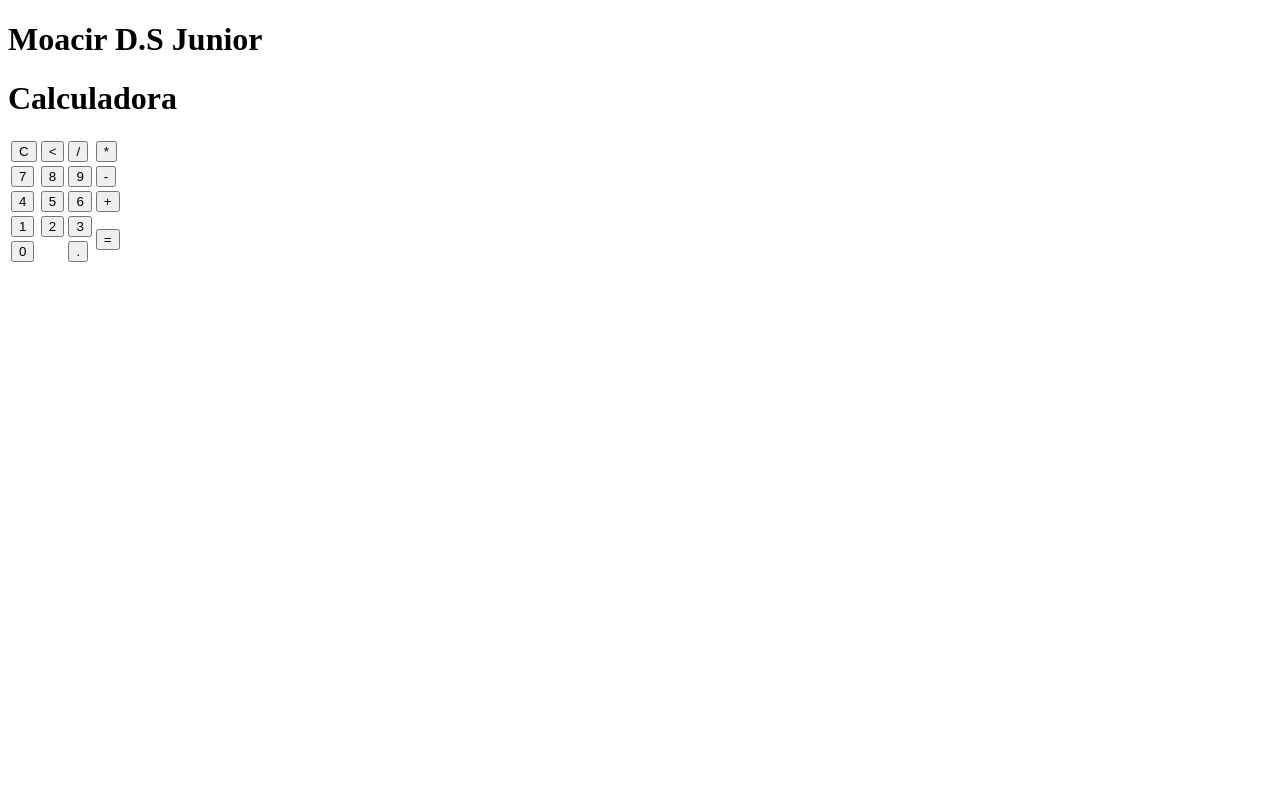
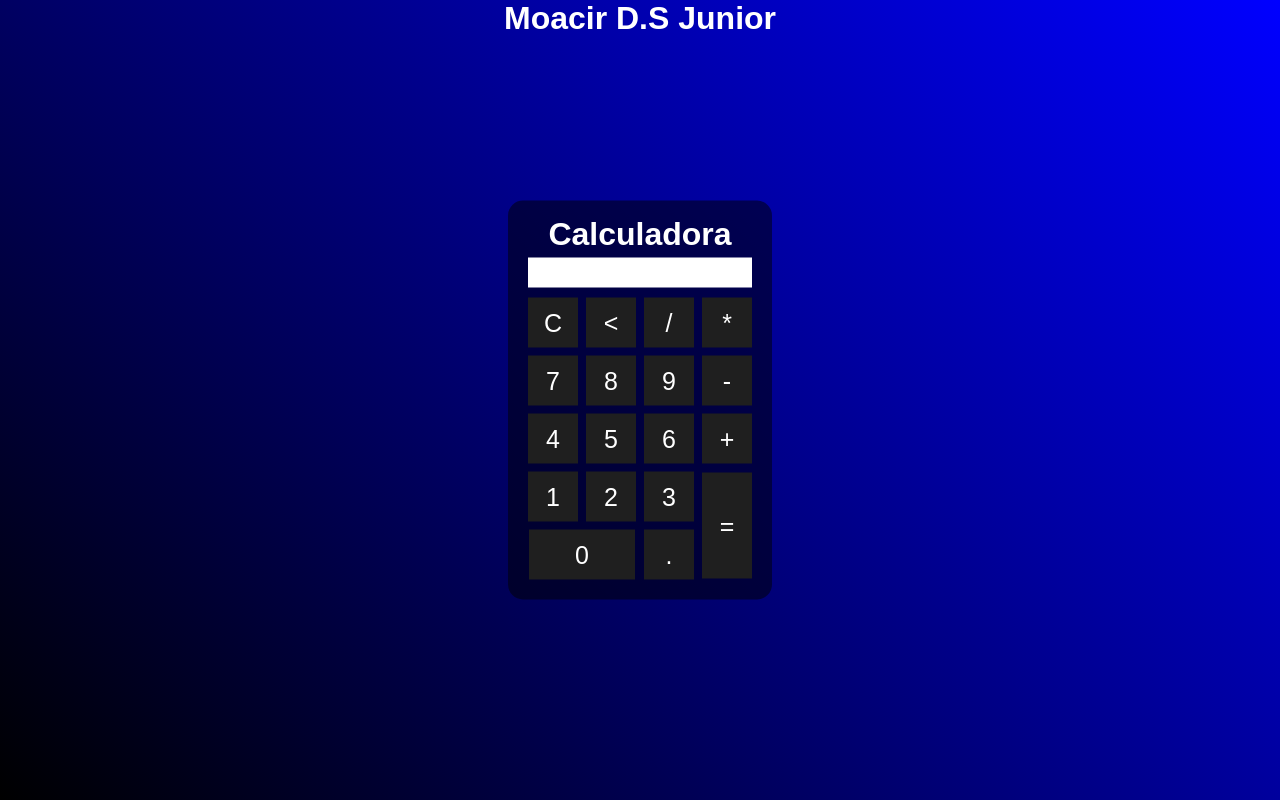
Before and after one commit to mdsjr/Desafio-Final-Cria-o-de-uma-Calculadora, a plain HTML site: page index.html in a window 1280 px wide. Drawn offline with Linux system fonts and the light colour scheme.

Commit message:
:boom: fix: reestruturação do arquivo style.css

```diff
--- a/index.html
+++ b/index.html
@@ -4,6 +4,7 @@
     <meta charset="UTF-8">
     <meta name="viewport" content="width=device-width, initial-scale=1.0">
     <title>Calculadora</title>
+    <link rel="stylesheet" href="style.css">
 </head>
 <body>
     <div class="fundo">
@@ -12,34 +13,36 @@
             <h1>Calculadora</h1>
             <p id="resultado"></p>
             <table>
+
                 <tr>
-                    <td><button>C</button></td>
-                    <td><button><</button></td>
-                    <td><button>/</button></td>
-                    <td><button>*</button></td>
+                    <td><button class="botao">C</button></td>
+                    <td><button class="botao"><</button></td>
+                    <td><button class="botao">/</button></td>
+                    <td><button class="botao">*</button></td>
                 </tr>
                 <tr>
-                    <td><button>7</button></td>
-                    <td><button>8</button></td>
-                    <td><button>9</button></td>
-                    <td><button>-</button></td>
+                    <td><button class="botao">7</button></td>
+                    <td><button class="botao">8</button></td>
+                    <td><button class="botao">9</button></td>
+                    <td><button class="botao">-</button></td>
                 </tr>
                 <tr>
-                    <td><button>4</button></td>
-                    <td><button>5</button></td>
-                    <td><button>6</button></td>
-                    <td><button>+</button></td>
+                    <td><button class="botao">4</button></td>
+                    <td><button class="botao">5</button></td>
+                    <td><button class="botao">6</button></td>
+                    <td><button class="botao">+</button></td>
                 </tr>
                 <tr>
-                    <td><button>1</button></td>
-                    <td><button>2</button></td>
-                    <td><button>3</button></td>
-                    <td rowspan="2"><button>=</button></td>
+                    <td><button class="botao">1</button></td>
+                    <td><button class="botao">2</button></td>
+                    <td><button class="botao">3</button></td>
+                    <td rowspan="2"><button class="botao" style="height: 106px">=</button></td>
                 </tr>
                 <tr>
-                    <td colspan="2"><button>0</button></td>
-                    <td><button>.</button></td>
+                    <td colspan="2"><button class="botao" style="width: 106px;">0</button></td>
+                    <td><button class="botao">.</button></td>
                 </tr>
+
 
             </table>
         </div>
--- a/style.css
+++ b/style.css
@@ -1,32 +1,49 @@
+*{
+    margin: 0;
+    padding: 0;
+    box-sizing: border-box;
+}
+.fundo{
+    background-image: linear-gradient(45deg, black, #0000ff);
+    height: 100vh;
+    color: white;
+    font-family: Arial, Helvetica, sans-serif;
+    text-align: center;
+}
 
-body {
-    background-color: #f5f5f5;
-    background-image: url('imagem.png');
-    background-size: cover;
-    background-position: center;
+#resultado {
+    width: 224px;
+    background-color: white;
+    height: 30px;
+    margin: 5px;
+    font-size: 25px;
+    color: black;
+    text-align: right;
+    padding: 5px;
+}
+
+.calculadora {
+    position: absolute;
+    background-color: rgba(0, 0, 0, 0.5);
+    top: 50%;
+    left: 50%;
+    transform: translate(-50%, -50%);
+    border-radius: 15px;
+    padding: 15px;
 
 }
 
-
-.calculatora {
-
-    width: 300px;
-    margin: 0 auto;
-    border: 1px solid #ccc;
-    padding: 20px;
+.botao{
+    width: 50px;
+    height: 50px;
+    font-size: 25px;
+    cursor: pointer;
+    background-color: rgb(31, 31, 31);
+    border: none;
+    color: white;
+    margin: 3px;
 }
 
-#display {
-    width: 100%;
-    height: 50px;
-    text-align: right;
-    font-size: 24px;
-    margin-bottom: 10px;
+.botao:hover{
+    background-color: black;
 }
-
-.botoes button {
-    width: 50px;
-    height: 50px;
-    margin: 5px;
-    font-size: 20px;
-}
```
